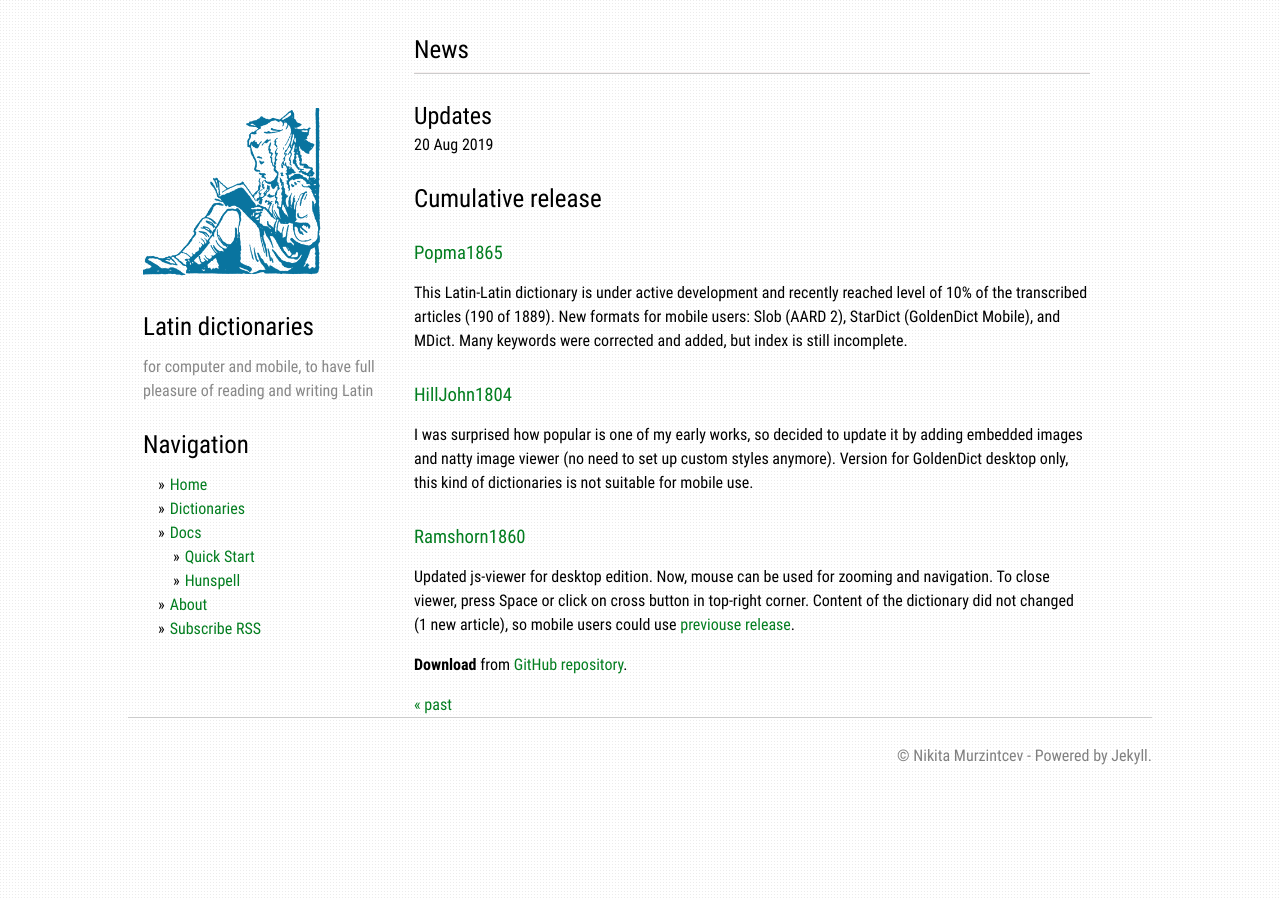
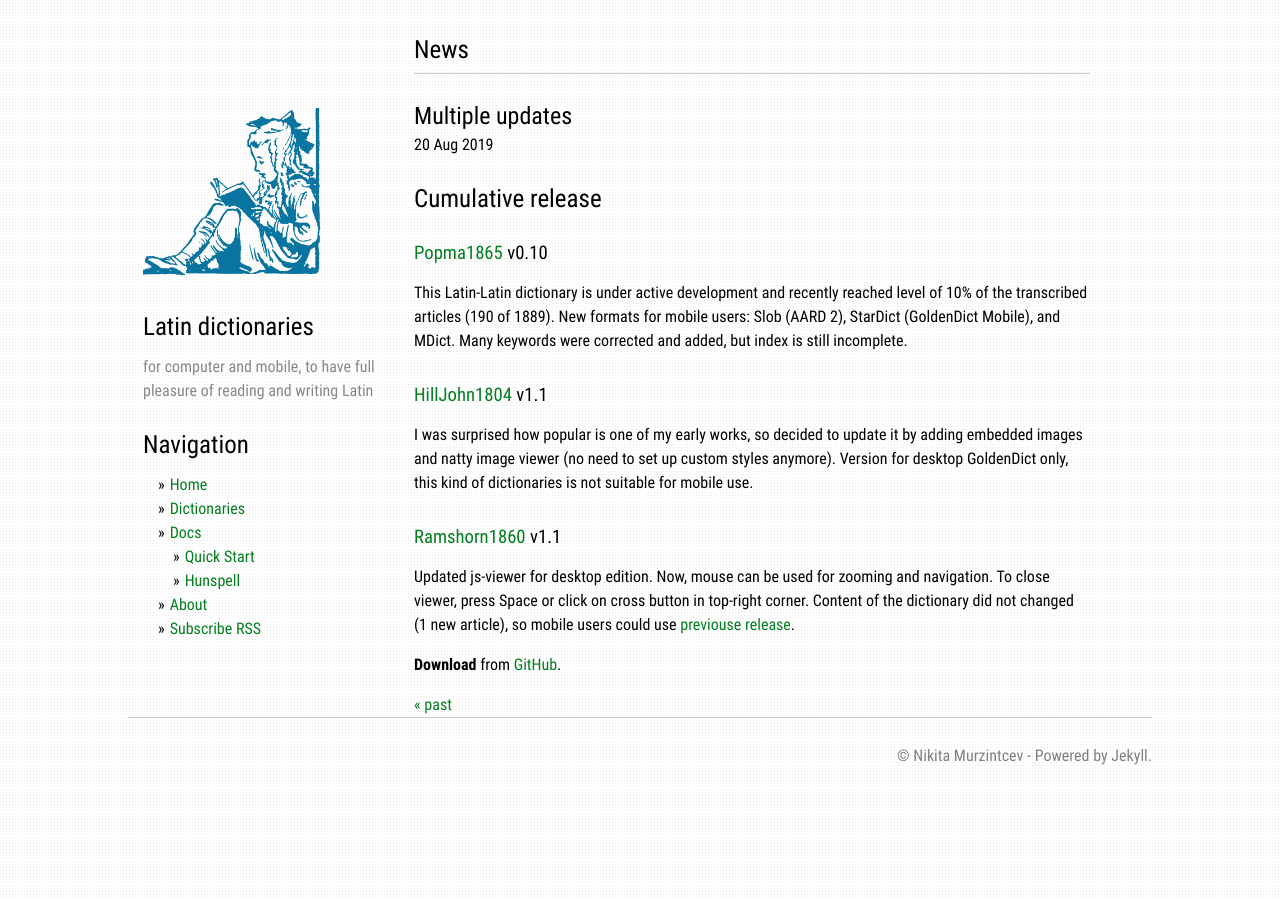
Before and after one commit to nikita-moor/dictionaries, a Jekyll site: the page built from _posts/2019-08-20-Multiple_updates.md, in a window 1280 px wide. Built offline with Jekyll 4.4.1, drawn with Linux system fonts in a browser that asks for light colours.

```diff
--- a/_posts/2019-08-20-Updates.md
+++ b/_posts/2019-08-20-Multiple_updates.md
@@ -1,23 +1,23 @@
 ---
 layout: post
-title:  "Updates"
+title:  "Multiple updates"
 ---
 
 # Cumulative release
 
-### [Popma1865][1]
+### [Popma1865][1] v0.10
 
 This Latin-Latin dictionary is under active development and recently reached level of 10% of the transcribed articles (190 of 1889). New formats for mobile users: Slob (AARD 2), StarDict (GoldenDict Mobile), and MDict. Many keywords were corrected and added, but index is still incomplete.
 
-### [HillJohn1804][2]
+### [HillJohn1804][2] v1.1
 
-I was surprised how popular is one of my early works, so decided to update it by adding embedded images and natty image viewer (no need to set up custom styles anymore). Version for GoldenDict desktop only, this kind of dictionaries is not suitable for mobile use.
+I was surprised how popular is one of my early works, so decided to update it by adding embedded images and natty image viewer (no need to set up custom styles anymore). Version for desktop GoldenDict only, this kind of dictionaries is not suitable for mobile use.
 
-### [Ramshorn1860][3]
+### [Ramshorn1860][3] v1.1
 
 Updated js-viewer for desktop edition. Now, mouse can be used for zooming and navigation. To close viewer, press Space or click on cross button in top-right corner. Content of the dictionary did not changed (1 new article), so mobile users could use [previouse release](https://github.com/nikita-moor/latin-dictionary/releases/tag/2019-07-10).
 
-**Download** from [GitHub repository][20].
+**Download** from [GitHub][20].
 
 
 [1]: {{ site.baseurl }}{% link _dictionaries/Popma1865.md %}
```
Also changed, not shown: _dictionaries/HillJohn1804.md (+1 -1 lines), _dictionaries/Popma1865.md (+1 -1 lines), _dictionaries/Ramshorn1860.md (+1 -1 lines).
